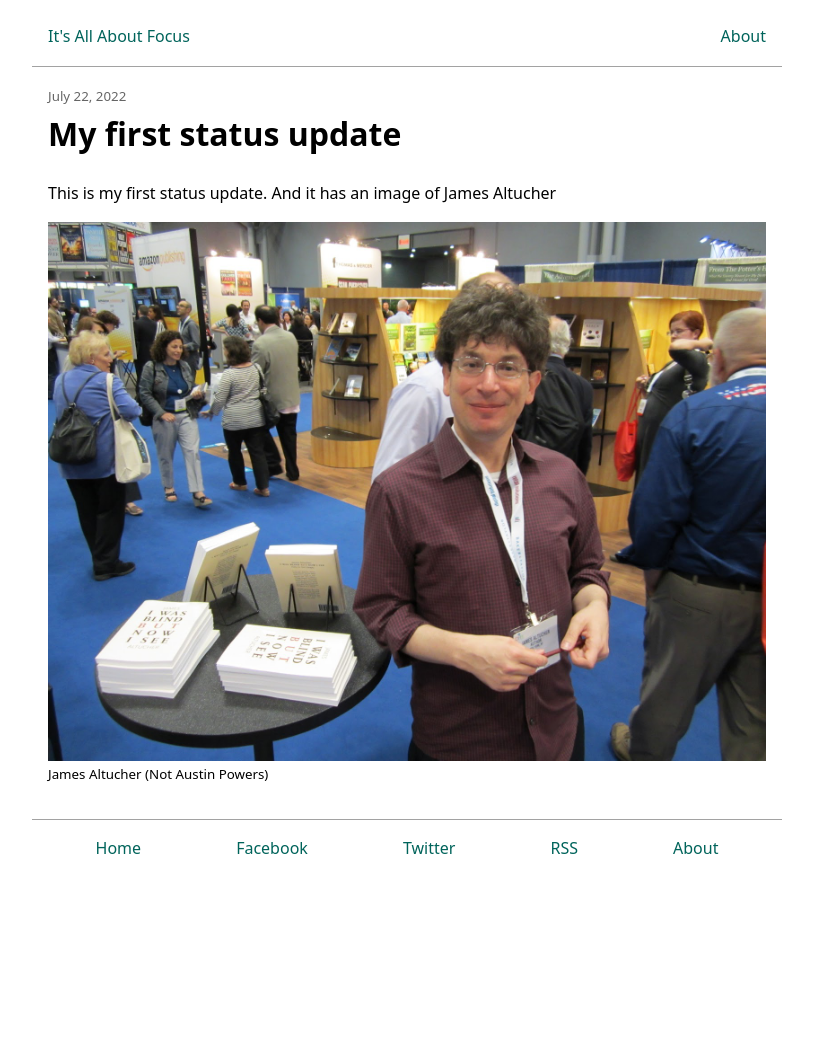
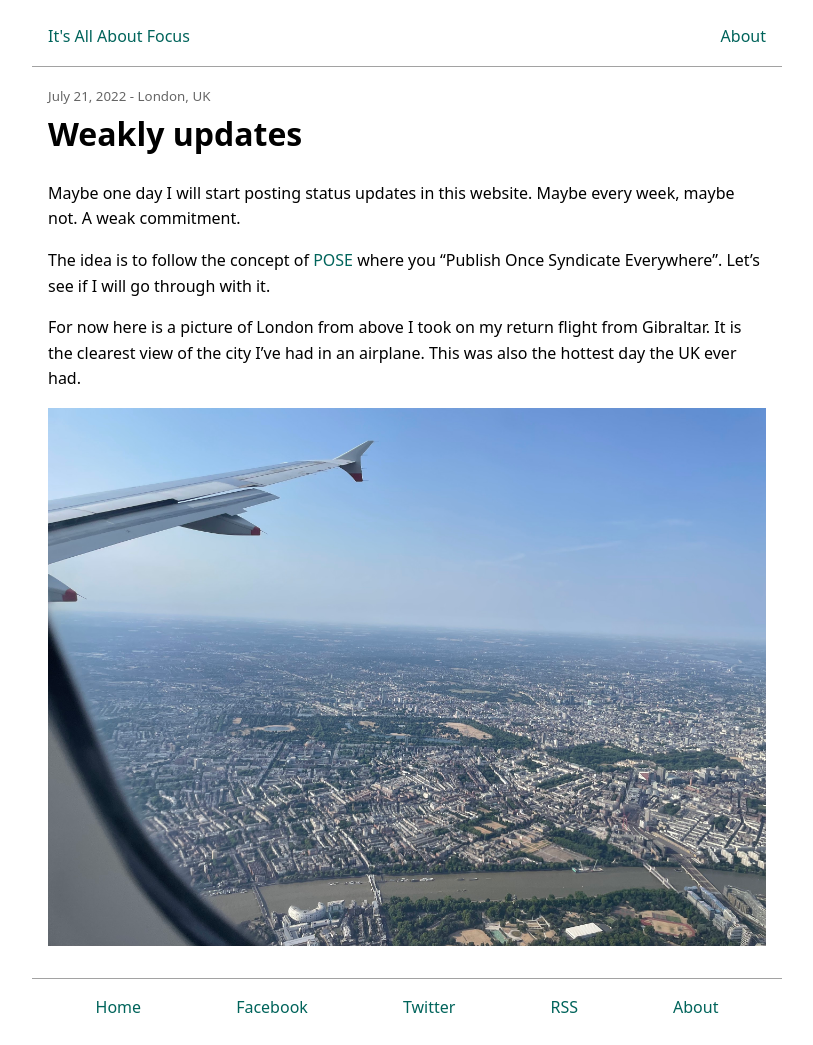
Before and after one commit to lazamar/itsallaboutfocus.com, a Jekyll site: the page built from _status_updates/2022-07-21.md, in a window 1280 px wide. Shown: the whole page, without its empty margins (233-1046 px from the left). Built offline with Jekyll 4.4.1, drawn with Linux system fonts in a browser that asks for light colours; comment, search, counter and statistics services are not loaded; before the commit the page ends 900 px from its top, so only the background shows below that.

Commit message:
Include the first status update

```diff
--- a/_status_updates/2022-07-21.md
+++ b/_status_updates/2022-07-21.md
@@ -1,9 +1,16 @@
 ---
 layout: post
-title: My first status update
+title: Weakly updates
+city: London, UK
+date: 2022-07-21
 ---
+Maybe one day I will start posting status updates in this website. Maybe every week, maybe not. A weak commitment.
 
-This is my first status update. And it has an image of James Altucher
+The idea is to follow the concept of [POSE](https://indieweb.org/POSE) where you "Publish Once Syndicate Everywhere".
+Let's see if I will go through with it.
 
-![Image of James Altucher](/images/2012-11-15-james-altucher.jpg)
-<small>James Altucher (Not Austin Powers)</small>
+For now here is a picture of London from above I took on my return flight from Gibraltar.
+It is the clearest view of the city I've had in an airplane.
+This was also the hottest day the UK ever had.
+
+![London from above](/images/status_updates/2022-07-21-img.jpeg)
```
Also changed, not shown: pages/status.md (+5 -4 lines), _status_updates/2022-07-21-img.jpeg (added), images/status_updates/2022-07-21-img.jpeg (added).
